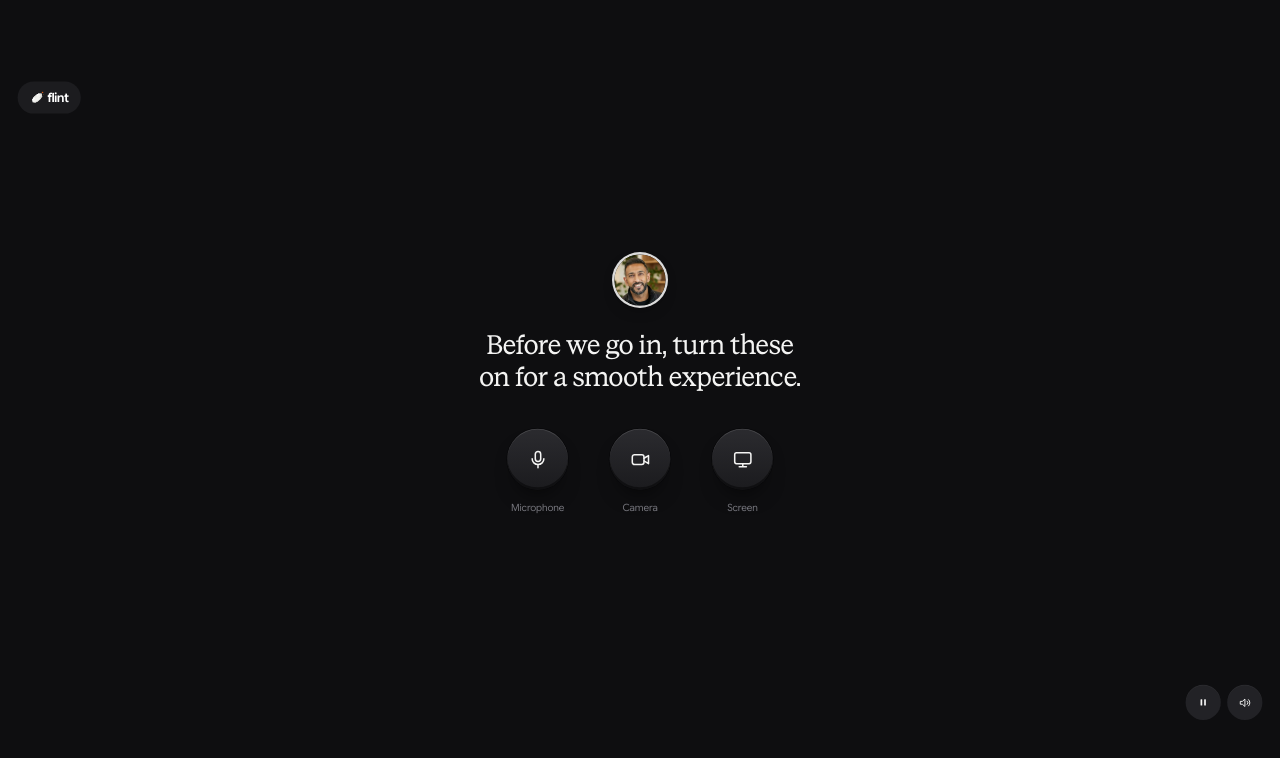
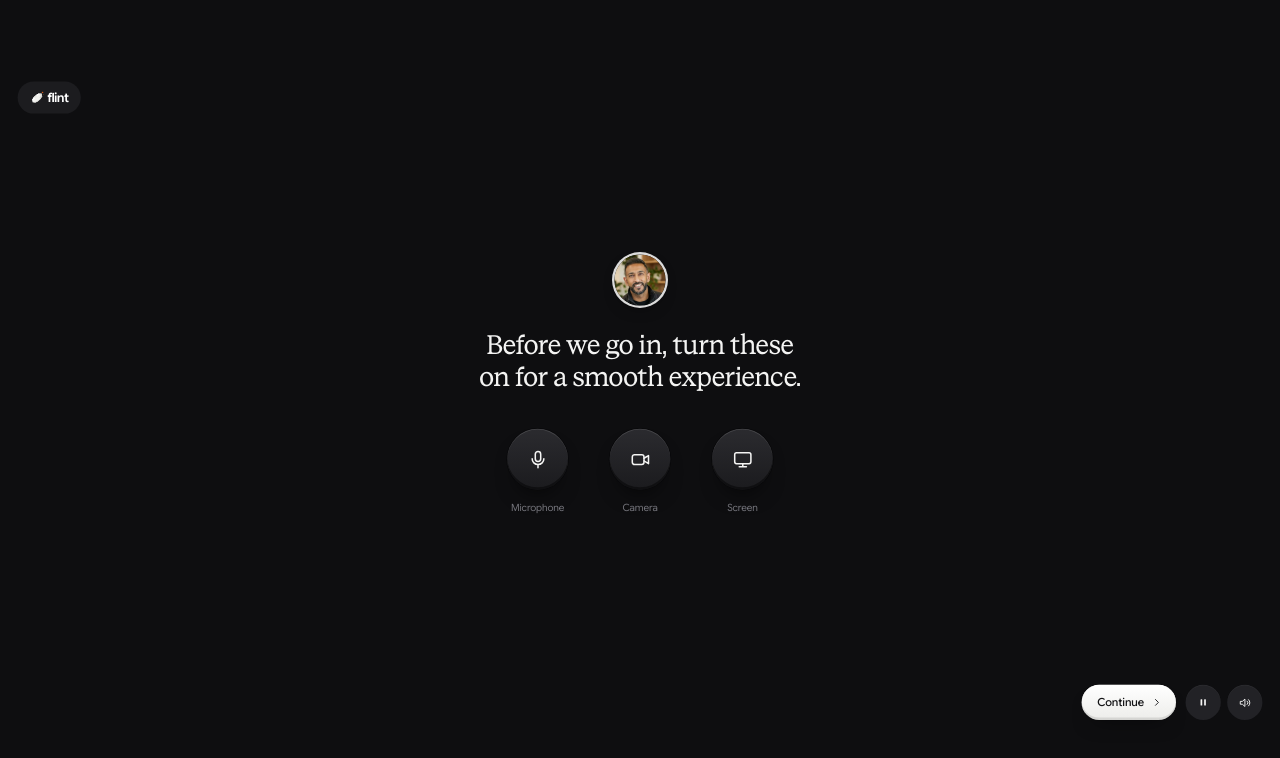
Before and after one commit to BilalA5/HackTheChange2026, a React (Vite) app: page /login in a window 1280 px wide. Both pictures are taken after typing "Sample", "name@example.com" into the empty fields and a click on the button "Continue". Shown: the top 758 px of the page. Built offline with nearby package versions, Linux system fonts and the light colour scheme.

Commit message:
Give the welcome, draw and world screens a visible way forward

```diff
--- a/src/features/onboarding/components/controls.jsx
+++ b/src/features/onboarding/components/controls.jsx
@@ -1,4 +1,4 @@
-import { PauseIcon, SoundIcon } from './icons.jsx';
+import { ChevronRightIcon, PauseIcon, SoundIcon } from './icons.jsx';
 
 export function RoundButton({ label, onClick, className = '', children }) {
   return (
@@ -25,3 +25,16 @@ export function SoundControls() {
     </div>
   );
 }
+
+export function ContinueButton({ label = 'Continue', onClick }) {
+  return (
+    <button
+      type="button"
+      onClick={onClick}
+      className="key-light absolute bottom-[20px] right-[130px] z-30 flex h-11 items-center gap-2 rounded-full pl-5 pr-4 text-[14px] font-medium text-onink transition hover:-translate-y-0.5"
+    >
+      {label}
+      <ChevronRightIcon className="h-4 w-4" />
+    </button>
+  );
+}
--- a/src/features/onboarding/screens/DrawToEnter.jsx
+++ b/src/features/onboarding/screens/DrawToEnter.jsx
@@ -1,7 +1,7 @@
 import { useRef, useState } from 'react';
 import { useTour } from '../tour.js';
 import { Avatar, WordmarkChip } from '../components/brand.jsx';
-import { SoundControls } from '../components/controls.jsx';
+import { ContinueButton, SoundControls } from '../components/controls.jsx';
 import { CANVAS } from '../canvas.js';
 
 const MIN_LOOP_SIZE = 90;
@@ -88,6 +88,7 @@ export default function DrawToEnter() {
           className="transition-[stroke] duration-300"
         />
       </svg>
+      <ContinueButton label="Skip" onClick={next} />
       <SoundControls />
     </div>
   );
--- a/src/features/onboarding/screens/WelcomeBack.jsx
+++ b/src/features/onboarding/screens/WelcomeBack.jsx
@@ -1,7 +1,8 @@
 import { useState } from 'react';
 import { lines } from '../content.js';
+import { useTour } from '../tour.js';
 import { Avatar, WordmarkChip } from '../components/brand.jsx';
-import { SoundControls } from '../components/controls.jsx';
+import { ContinueButton, SoundControls } from '../components/controls.jsx';
 import { CameraIcon, CheckIcon, MicIcon, ScreenIcon } from '../components/icons.jsx';
 
 const permissions = [
@@ -36,6 +37,7 @@ function PermissionKey({ label, Icon, on, onToggle }) {
 }
 
 export default function WelcomeBack() {
+  const { next } = useTour();
   const [enabled, setEnabled] = useState(() => new Set());
 
   const toggle = (id) =>
@@ -57,6 +59,7 @@ export default function WelcomeBack() {
           <PermissionKey key={id} label={label} Icon={Icon} on={enabled.has(id)} onToggle={() => toggle(id)} />
         ))}
       </div>
+      <ContinueButton onClick={next} />
       <SoundControls />
     </div>
   );
--- a/src/features/onboarding/screens/YourWorld.jsx
+++ b/src/features/onboarding/screens/YourWorld.jsx
@@ -1,6 +1,8 @@
 import { lines } from '../content.js';
 import Wordmark from '@/shared/Wordmark.jsx';
+import { ContinueButton } from '../components/controls.jsx';
 import WorldMap from '../components/WorldMap.jsx';
+import { useTour } from '../tour.js';
 
 const captionGlass = {
   background: 'rgba(14,14,16,.74)',
@@ -11,6 +13,8 @@ const captionGlass = {
 };
 
 export default function YourWorld() {
+  const { next } = useTour();
+
   return (
     <WorldMap>
       <div className="absolute left-[32px] top-[26px] drop-shadow-[0_2px_10px_rgba(0,0,0,.35)]">
@@ -22,6 +26,7 @@ export default function YourWorld() {
       >
         {lines.scenarios}
       </p>
+      <ContinueButton onClick={next} />
     </WorldMap>
   );
 }
```
